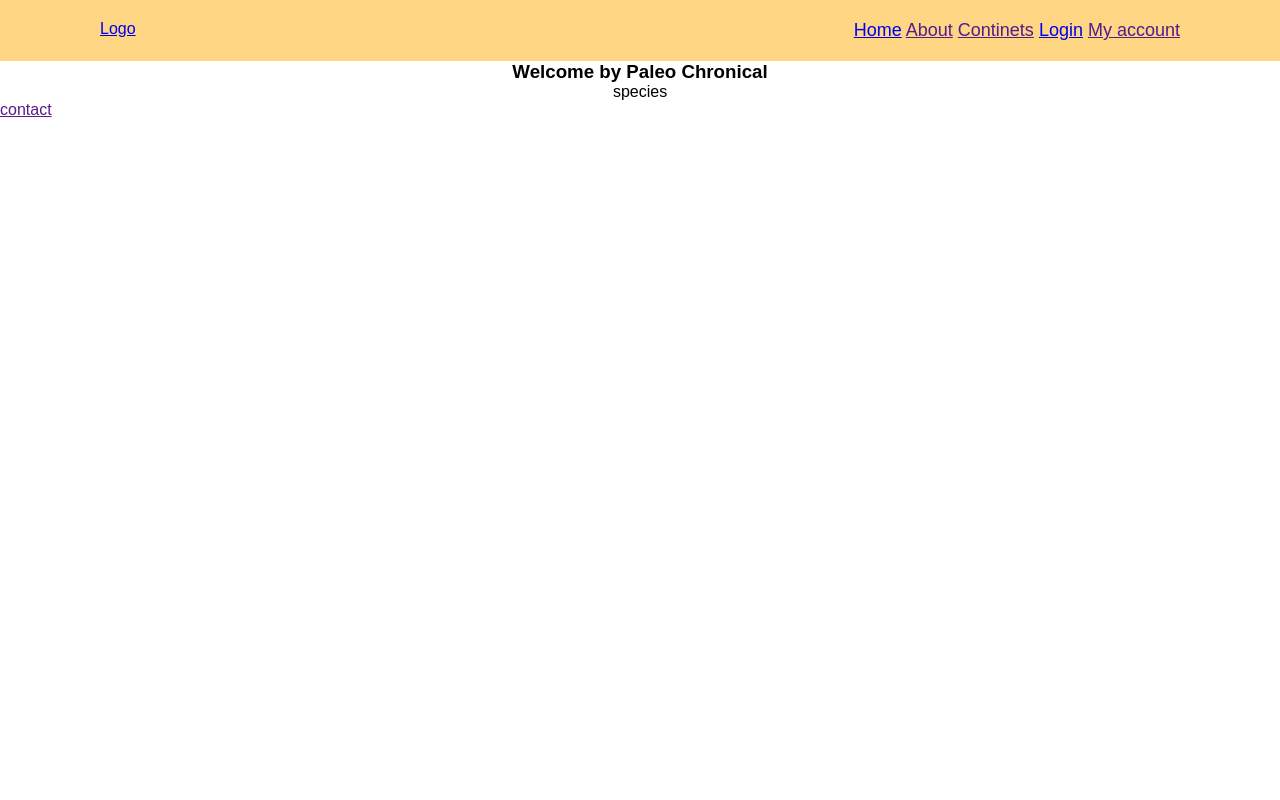
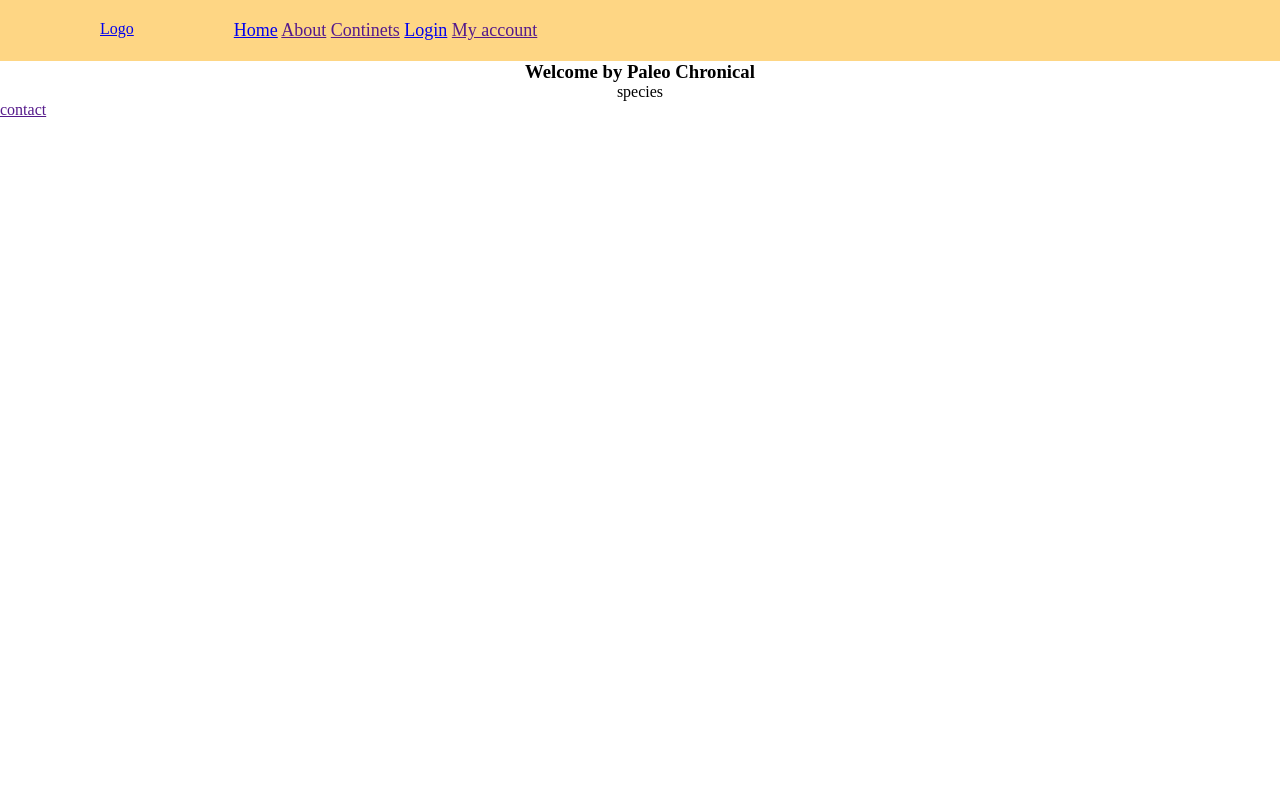
Before and after one commit to RobbertBons/Prehistoric-database, a PHP site: page / in a window 1280 px wide. Run offline with PHP 8.4, Linux system fonts and the light colour scheme.

Commit message:
werkt niet

```diff
--- a/css/header.css
+++ b/css/header.css
@@ -3,10 +3,6 @@
     margin: 0;
     padding: 0;
     box-sizing: border-box;
-    font-family: sans-serif;
-}
-.button{
-    border-radius: 10;
 }
 .header{
     top: 0;
@@ -14,7 +10,6 @@
     width: 100%;
     padding: 20px 100px;
     text-align: center;
-    justify-content: space-between;
     background-color: #fed684;
     display: flex;
 }
```
Also changed, not shown: img/image.png (added).
